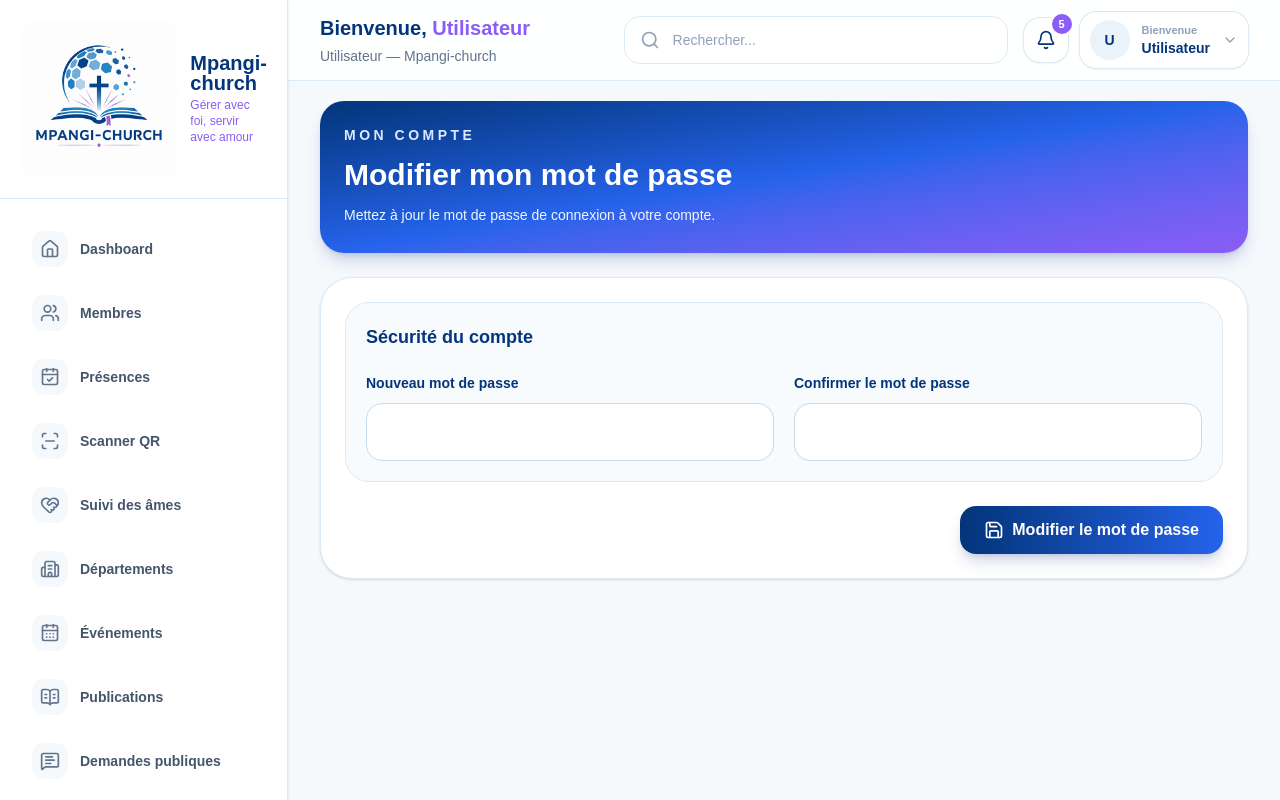
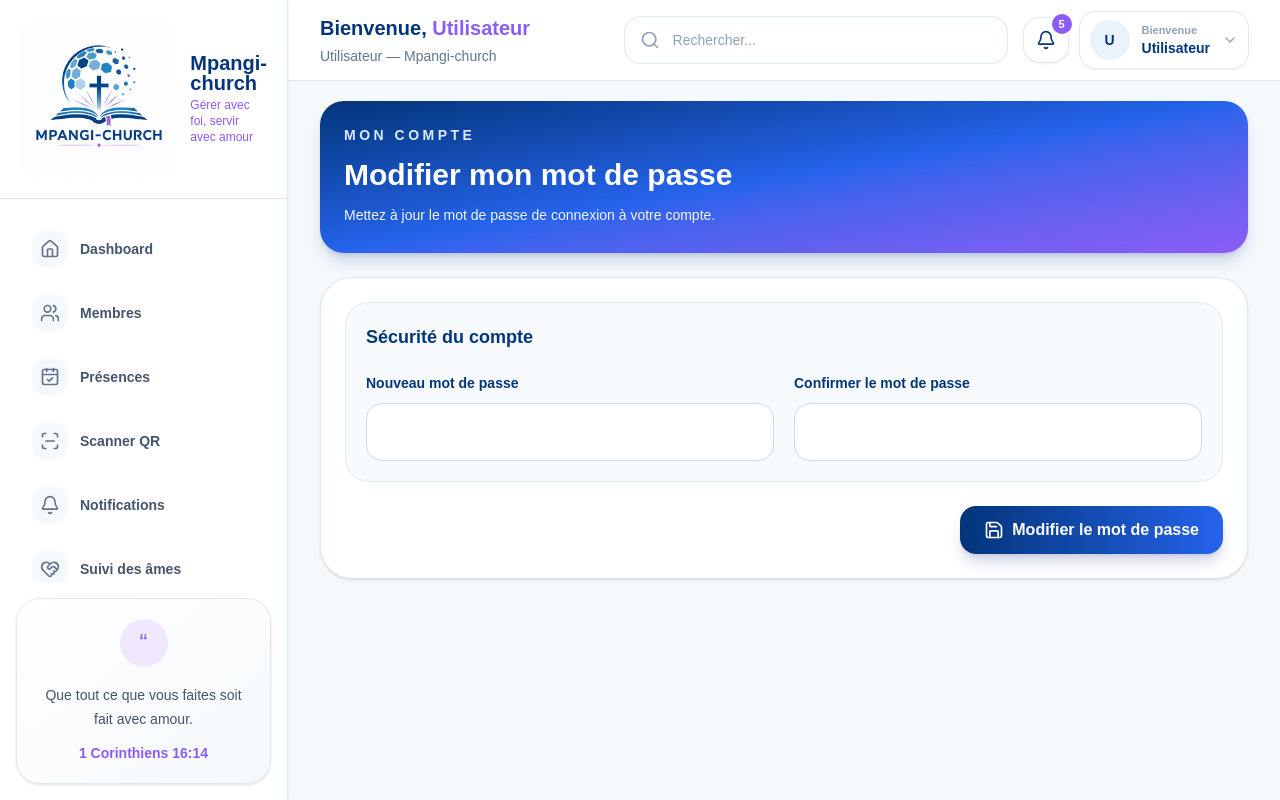
Before and after one commit to aksantictech/mpangi-church, a Next.js app: page /account/security in a window 1280 px wide. Built offline with nearby package versions, Linux system fonts and the light colour scheme; no server answers.

Commit message:
Add notifications to navigation menus

```diff
--- a/src/app/mobile-menu/page.tsx
+++ b/src/app/mobile-menu/page.tsx
@@ -1,6 +1,7 @@
 import Link from "next/link";
 import { redirect } from "next/navigation";
 import {
+  Bell,
   Building2,
   CalendarCheck,
   CalendarDays,
@@ -33,9 +34,21 @@ const menuItems = [
   },
   {
     title: "Présences",
-    description: "Pointage manuel et scanner QR",
+    description: "Pointage manuel, rapports et scanner QR",
     href: "/attendance",
     icon: CalendarCheck,
+  },
+  {
+    title: "Scanner QR",
+    description: "Scanner rapidement les présences par QR Code",
+    href: "/attendance/scanner",
+    icon: QrCode,
+  },
+  {
+    title: "Notifications",
+    description: "Envoyer des annonces push aux fidèles abonnés",
+    href: "/notifications",
+    icon: Bell,
   },
   {
     title: "Départements",
@@ -86,16 +99,16 @@ const menuItems = [
     icon: Globe,
   },
   {
+    title: "QR ajout membre",
+    description: "Lien public et QR Code d’ajout membre",
+    href: "/settings/member-registration",
+    icon: QrCode,
+  },
+  {
     title: "Paramètres",
     description: "Compte, église et configuration",
     href: "/settings",
     icon: Settings,
-  },
-  {
-  title: "QR ajout membre",
-  description: "Lien public et QR Code d’ajout membre",
-  href: "/settings/member-registration",
-  icon: QrCode,
   },
 ];
 
--- a/src/components/layout/Sidebar.tsx
+++ b/src/components/layout/Sidebar.tsx
@@ -3,6 +3,7 @@
 import Link from "next/link";
 import { usePathname } from "next/navigation";
 import {
+  Bell,
   CalendarCheck,
   CalendarDays,
   Church,
@@ -32,6 +33,12 @@ const menuItems = [
     href: "/attendance/scanner",
     icon: ScanLine,
     activePaths: ["/attendance/scanner"],
+  },
+  {
+    label: "Notifications",
+    href: "/notifications",
+    icon: Bell,
+    activePaths: ["/notifications"],
   },
   { label: "Suivi des âmes", href: "/souls", icon: HeartHandshake },
   { label: "Départements", href: "/departments", icon: Building2 },
@@ -71,7 +78,7 @@ export default function Sidebar() {
           <AppLogo imageSize={48} />
         </div>
 
-        <nav className="flex-1 space-y-1 px-4 py-5">
+        <nav className="flex-1 space-y-1 overflow-y-auto px-4 py-5">
           {menuItems.map((item) => {
             const Icon = item.icon;
             const isActive = isActivePath(pathname, item);
```
Lines whose indentation alone changed are shown as unchanged.
